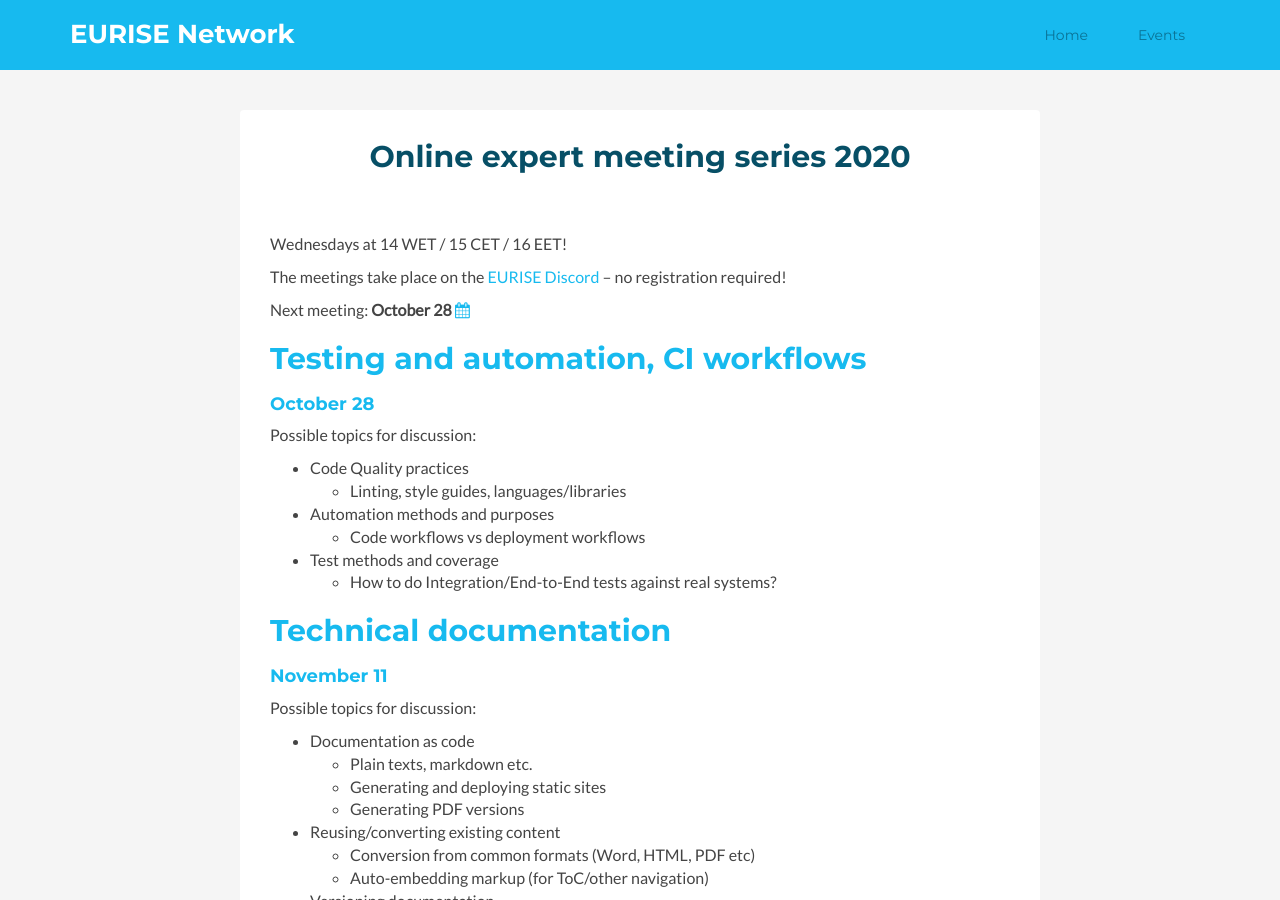
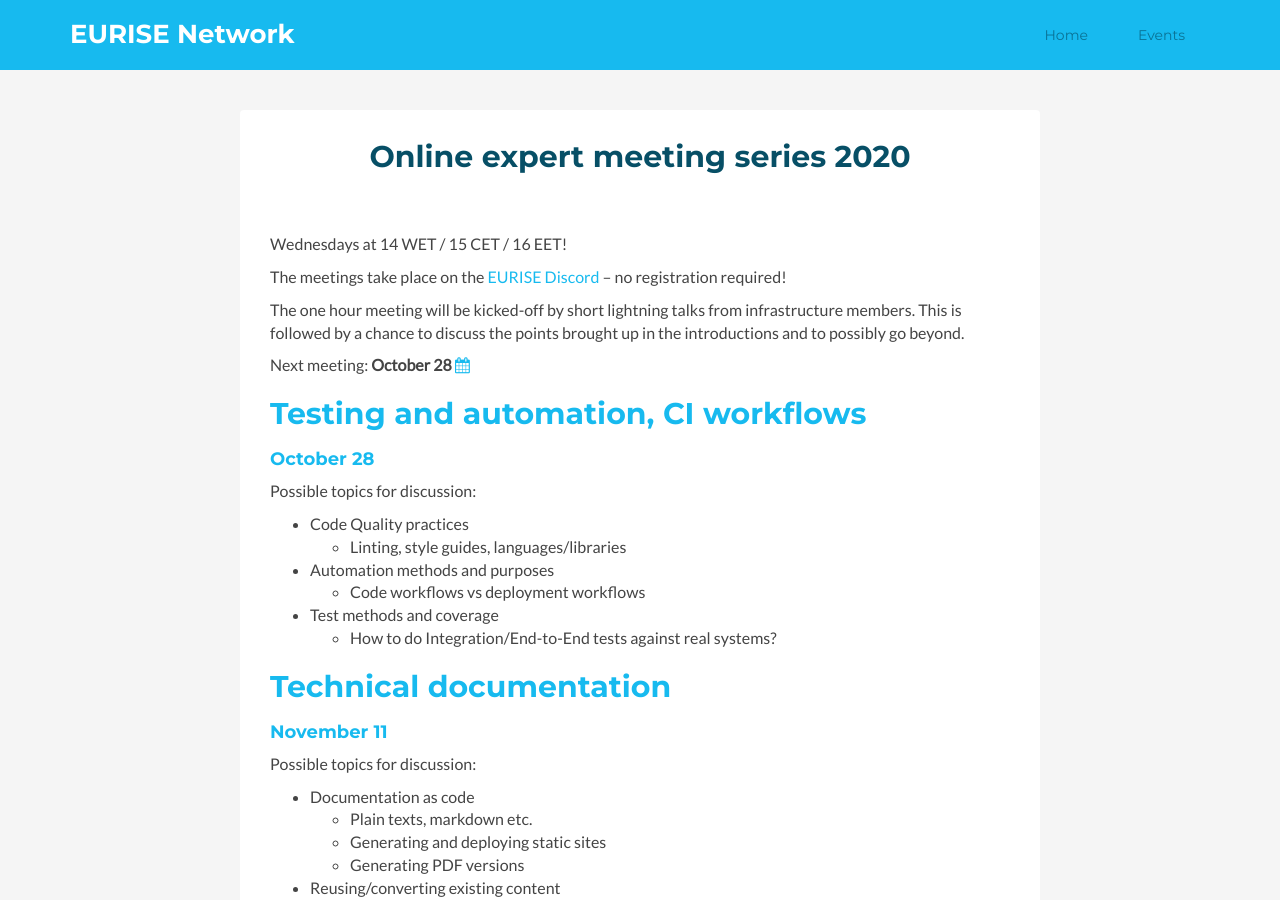
Before and after one commit to eurise-network/eurise-network.github.io, a Jekyll site: the page built from online-series-2020.md, in a window 1280 px wide and 900 px high. Built offline with Jekyll 4.4.1, drawn with Linux system fonts in a browser that asks for light colours.

Commit message:
Specify online expert meeting format

```diff
--- a/online-series-2020.md
+++ b/online-series-2020.md
@@ -8,6 +8,9 @@ permalink: online-series-2020.html
 Wednesdays at 14 WET / 15 CET / 16 EET!
 
 The meetings take place on the [EURISE Discord](https://discord.gg/pNRZyF7) – no registration required!
+
+The one hour meeting will be kicked-off by short lightning talks from infrastructure members.
+This is followed by a chance to discuss the points brought up in the introductions and to possibly go beyond.
 
 Next meeting: **October 28** [<i class="fa fa-calendar"></i>](online-event-1.ics)
 
```
